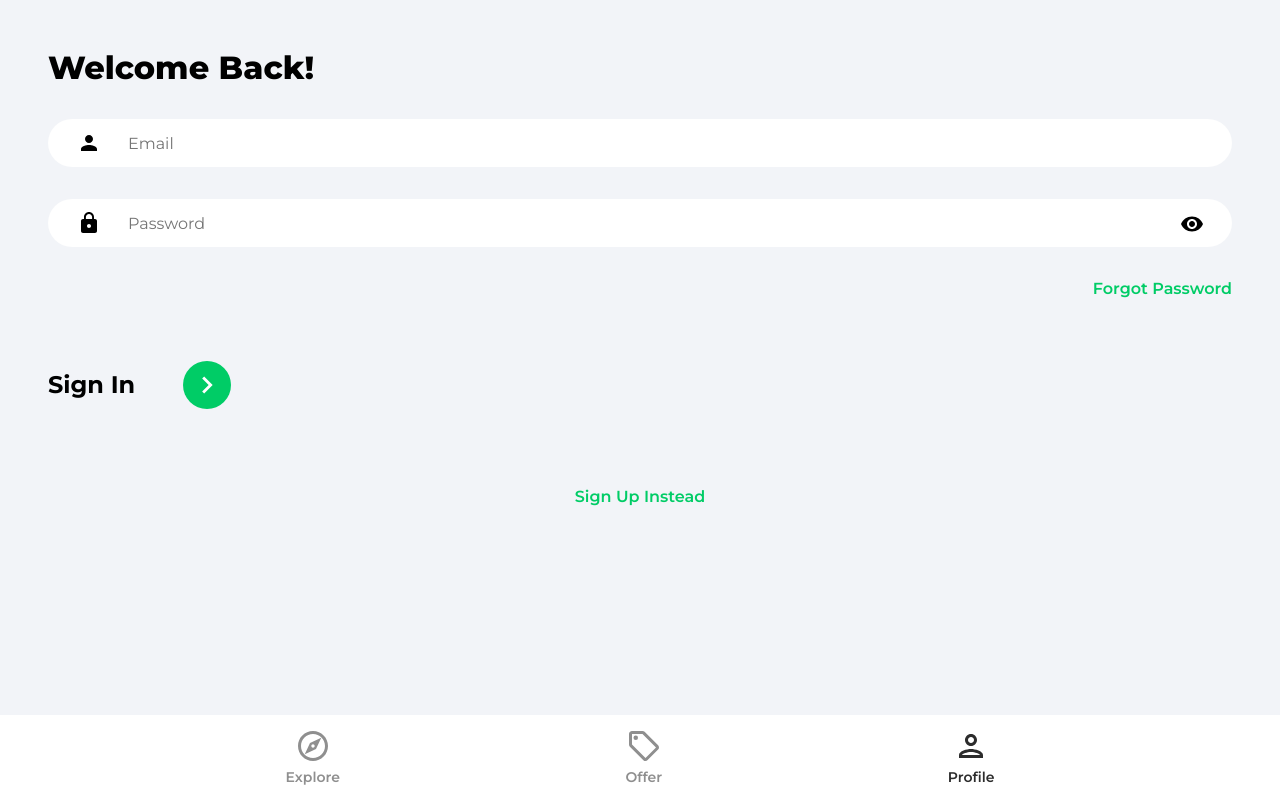
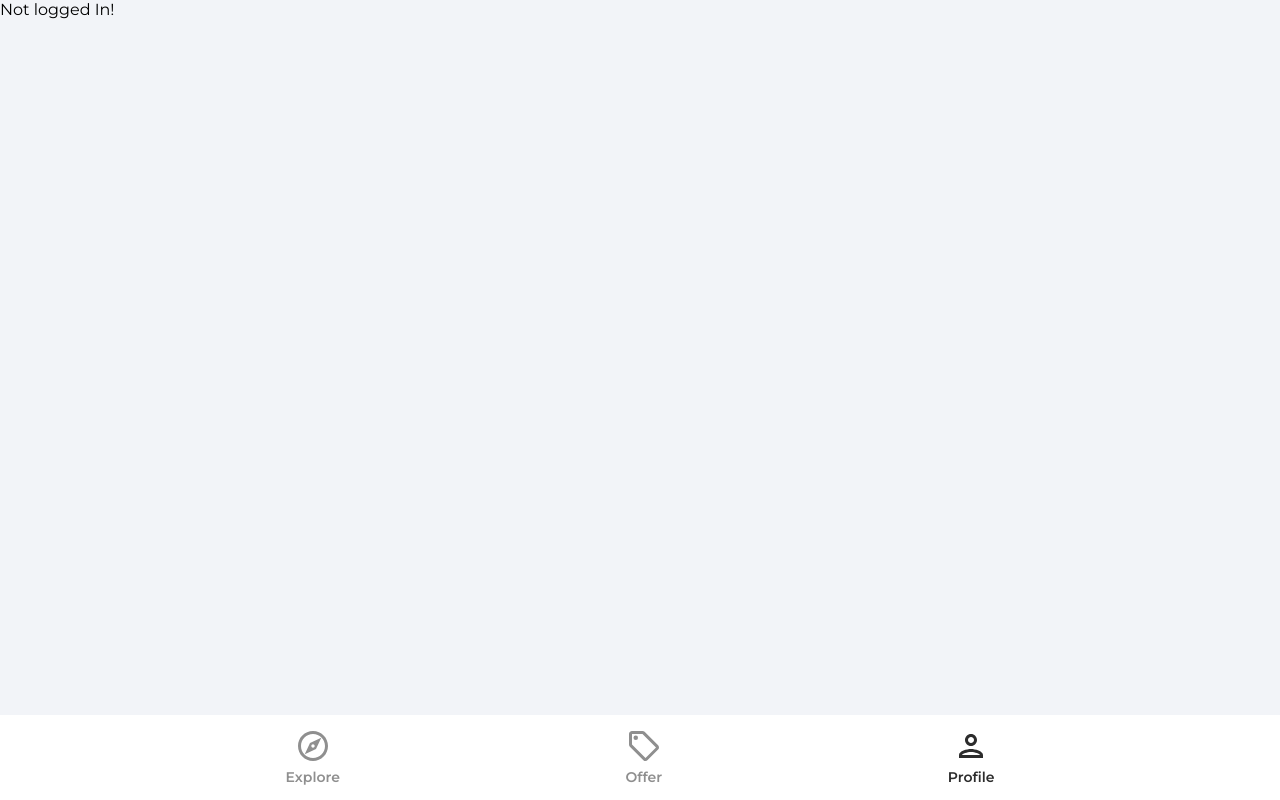
Before and after one commit to serhatprogramming/house-marketplace-react-firebase, a React (Create React App) app: page /profile in a window 1280 px wide. Built offline with nearby package versions, Linux system fonts and the light colour scheme.

Commit message:
toastify added

```diff
--- a/package.json
+++ b/package.json
@@ -11,6 +11,7 @@
     "react-dom": "^18.2.0",
     "react-router-dom": "^6.3.0",
     "react-scripts": "5.0.1",
+    "react-toastify": "^9.0.8",
     "web-vitals": "^2.1.4"
   },
   "scripts": {
--- a/src/App.js
+++ b/src/App.js
@@ -6,6 +6,8 @@ import Profile from "./pages/Profile";
 import SignIn from "./pages/SignIn";
 import SignUp from "./pages/SignUp";
 import Navbar from "./components/Navbar";
+import { ToastContainer } from "react-toastify";
+import "react-toastify/dist/ReactToastify.css";
 
 function App() {
   return (
@@ -14,13 +16,14 @@ function App() {
         <Routes>
           <Route path="/" element={<Explore />} />
           <Route path="/offers" element={<Offers />} />
-          <Route path="/profile" element={<SignIn />} />
+          <Route path="/profile" element={<Profile />} />
           <Route path="/sign-in" element={<SignIn />} />
           <Route path="/sign-up" element={<SignUp />} />
           <Route path="/forgot-password" element={<ForgotPassword />} />
         </Routes>
         <Navbar />
       </BrowserRouter>
+      <ToastContainer />
     </>
   );
 }
--- a/src/pages/Profile.js
+++ b/src/pages/Profile.js
@@ -1,5 +1,16 @@
+import { getAuth } from "firebase/auth";
+import { useState, useEffect } from "react";
+
 function Profile() {
-  return <h1>Profile</h1>;
+  const [user, setUser] = useState(null);
+  const auth = getAuth();
+
+  useEffect(() => {
+    console.log(auth.currentUser);
+    setUser(auth.currentUser);
+  }, []);
+
+  return user ? <h1>{user.displayName}</h1> : "Not logged In!";
 }
 
 export default Profile;
--- a/src/pages/SignIn.js
+++ b/src/pages/SignIn.js
@@ -3,6 +3,7 @@ import { Link, useNavigate } from "react-router-dom";
 import { ReactComponent as ArrowRightIcon } from "../assets/svg/keyboardArrowRightIcon.svg";
 import visibilityIcon from "../assets/svg/visibilityIcon.svg";
 import { getAuth, signInWithEmailAndPassword } from "firebase/auth";
+import { toast } from "react-toastify";
 
 function SignIn() {
   const [showPassword, setShowPassword] = useState(false);
@@ -38,6 +39,7 @@ function SignIn() {
       }
     } catch (error) {
       console.log("Ooops. Something is wrong!\n" + error);
+      toast.error("Invalid User Credentials");
     }
   };
 
--- a/src/pages/SignUp.js
+++ b/src/pages/SignUp.js
@@ -9,6 +9,7 @@ import {
 } from "firebase/auth";
 import { db } from "../firebase.config";
 import { doc, setDoc, serverTimestamp } from "firebase/firestore";
+import { toast } from "react-toastify";
 
 function SignUp() {
   const [showPassword, setShowPassword] = useState(false);
@@ -48,6 +49,7 @@ function SignUp() {
       navigate("/");
     } catch (error) {
       console.log(error);
+      toast.error("Something went wrong");
     }
   };
 
```
Also changed, not shown: 1 other file (tests, documents, lock files or other folders).
